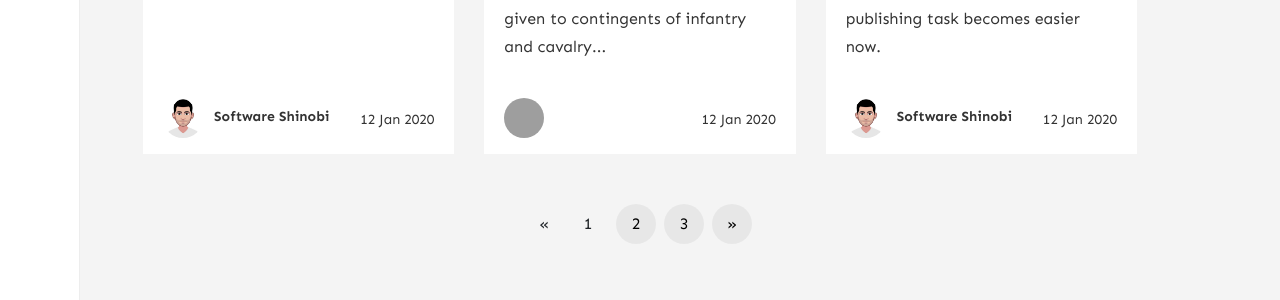
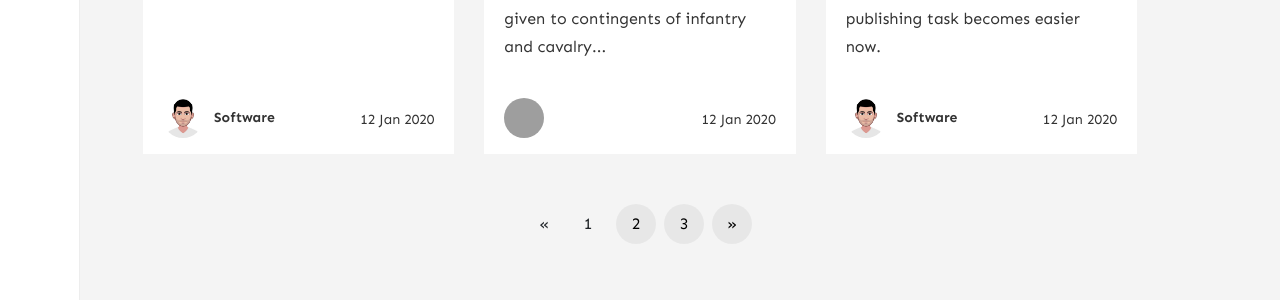
Before and after one commit to TafariKachingwe/christophercatchings.com, a Jekyll site: the page built from index.html, in a window 1280 px wide and 900 px high, scrolled down 1526 px. Shown: the part 190-490 px from the top of the window. Built offline with Jekyll 4.4.1, drawn with Linux system fonts in a browser that asks for light colours; nearby versions of some CDN libraries; the list of posts is cut into pages by our own code; comment, search, counter and statistics services are not loaded; some of the changed text lies outside the part shown; grey boxes are pictures that could not be loaded.

Commit message:
automated terminal push

```diff
--- a/_config.yml
+++ b/_config.yml
@@ -29,7 +29,7 @@ email: wowthemesnet@gmail.com
 authors:
   sal:
     name: Sal
-    display_name: Software Shinobi
+    display_name: Software
     avatar: 'assets/images/avatar-sal.png'
     email: the.software.shinobi@gmail.com
     web: https://softwareshinobi.digital
```
